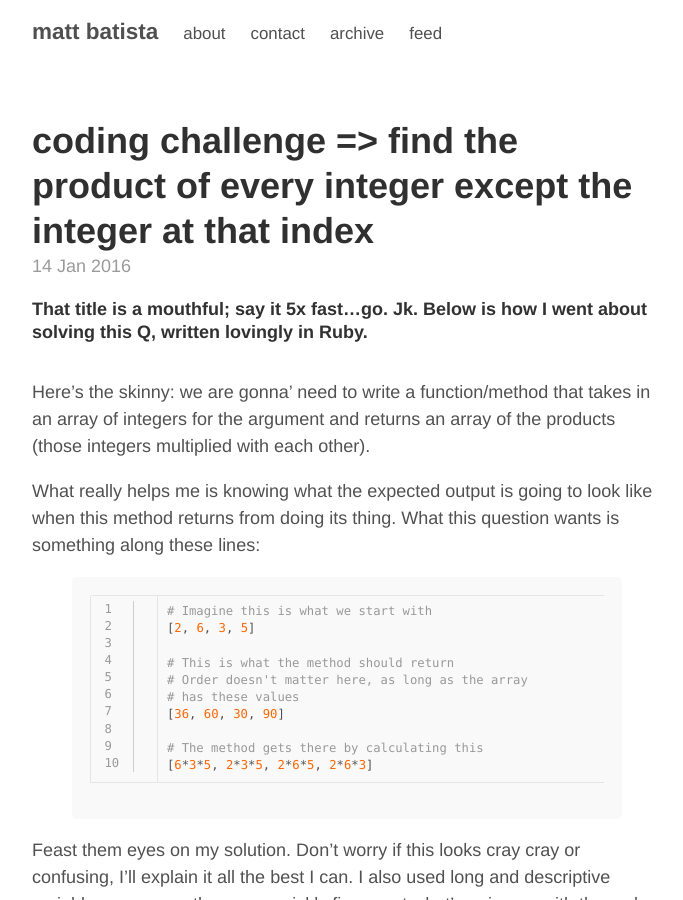
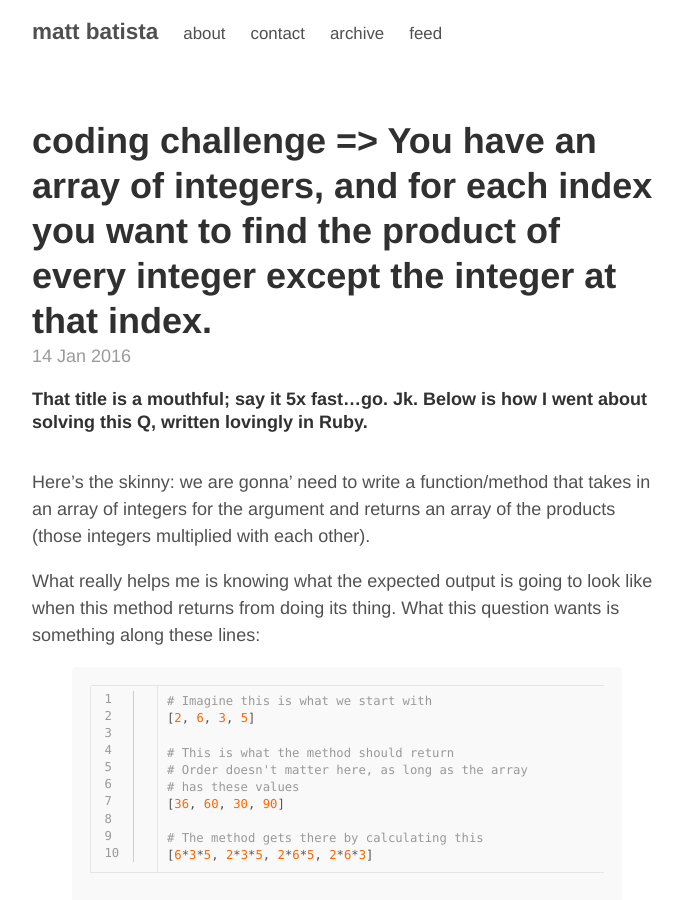
Before and after one commit to sirmatt/sirmatt.github.io, a Jekyll site: the page built from _posts/2016-01-14-find-the-product-of-every-integer.md, in a window 1280 px wide and 900 px high. Shown: the whole window, without its empty margins (293-976 px from the left). Built offline with Jekyll 4.4.1, drawn with Linux system fonts in a browser that asks for light colours; comment, search, counter and statistics services are not loaded.

Commit message:
change title

```diff
--- a/_posts/2016-01-14-find-the-product-of-every-integer.md
+++ b/_posts/2016-01-14-find-the-product-of-every-integer.md
@@ -1,6 +1,6 @@
 ---
 layout: post
-title: coding challenge => find the product of every integer except the integer at that index
+title: coding challenge => You have an array of integers, and for each index you want to find the product of every integer except the integer at that index.
 comments: true
 permalink:
 ---
```
